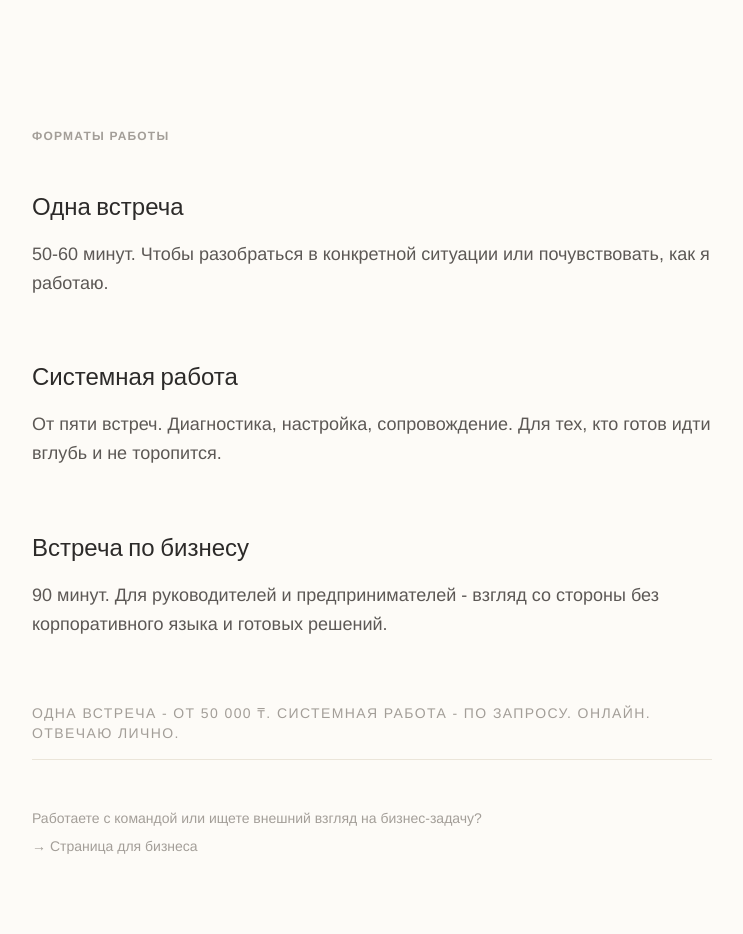
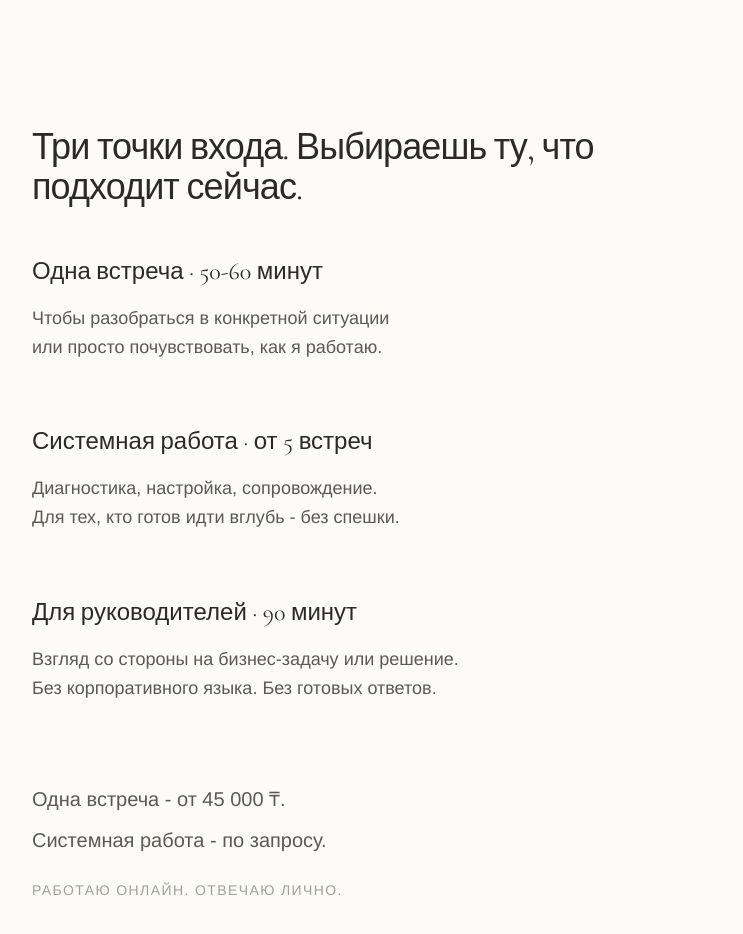
Before and after one commit to apple-kz/yevgeniy-levchuk-personal, a Next.js app: page / in a window 1280 px wide. Shown: the part 4860-5794 px from the top of the page, without its empty margins (268-1011 px from the left). Built offline with nearby package versions, Linux system fonts and the light colour scheme.

Commit message:
feat: update 'Formats' block text and pricing, remove redundant headers

```diff
--- a/src/app/page.tsx
+++ b/src/app/page.tsx
@@ -152,31 +152,28 @@ export default function Home() {
       {/* BLOCK 7: ФОРМАТЫ */}
       <section className="py-32 px-8">
         <div className="max-w-[680px] mx-auto text-left">
-          <span className="text-xs tracking-widest uppercase text-[color:var(--color-faint)] font-semibold mb-12 block">Форматы работы</span>
+          <h2 className="text-3xl md:text-4xl mb-12 font-serif tracking-tight text-[color:var(--color-fg)]">
+            Три точки входа. Выбираешь ту, что подходит сейчас.
+          </h2>
 
           <div className="space-y-16">
-            <FormatItem title="Одна встреча">
-              <p>50-60 минут. Чтобы разобраться в конкретной ситуации или почувствовать, как я работаю.</p>
+            <FormatItem title="Одна встреча · 50-60 минут">
+              <p>Чтобы разобраться в конкретной ситуации<br />или просто почувствовать, как я работаю.</p>
             </FormatItem>
 
-            <FormatItem title="Системная работа">
-              <p>От пяти встреч. Диагностика, настройка, сопровождение. Для тех, кто готов идти вглубь и не торопится.</p>
+            <FormatItem title="Системная работа · от 5 встреч">
+              <p>Диагностика, настройка, сопровождение.<br />Для тех, кто готов идти вглубь - без спешки.</p>
             </FormatItem>
 
-            <FormatItem title="Встреча по бизнесу">
-              <p>90 минут. Для руководителей и предпринимателей - взгляд со стороны без корпоративного языка и готовых решений.</p>
+            <FormatItem title="Для руководителей · 90 минут">
+              <p>Взгляд со стороны на бизнес-задачу или решение.<br />Без корпоративного языка. Без готовых ответов.</p>
             </FormatItem>
           </div>
 
-          <div className="mt-16 text-sm tracking-widest uppercase text-[color:var(--color-faint)] pb-4 border-b border-[color:var(--color-line)] inline-block">
-            Одна встреча - от 50 000 ₸. Системная работа - по запросу. Онлайн. Отвечаю лично.
-          </div>
-
-          <div className="mt-12 text-sm text-[color:var(--color-faint)] font-light">
-            <p>Работаете с командой или ищете внешний взгляд на бизнес-задачу?</p>
-            <a href="/business" className="inline-block mt-2 hover:text-[color:var(--color-fg)] transition-colors">
-              → Страница для бизнеса
-            </a>
+          <div className="mt-20 text-lg md:text-xl font-light text-[color:var(--color-muted)] leading-relaxed space-y-2">
+            <p>Одна встреча - от 45 000 ₸.</p>
+            <p>Системная работа - по запросу.</p>
+            <p className="pt-4 text-sm tracking-widest uppercase text-[color:var(--color-faint)]">Работаю онлайн. Отвечаю лично.</p>
           </div>
         </div>
       </section>
```
